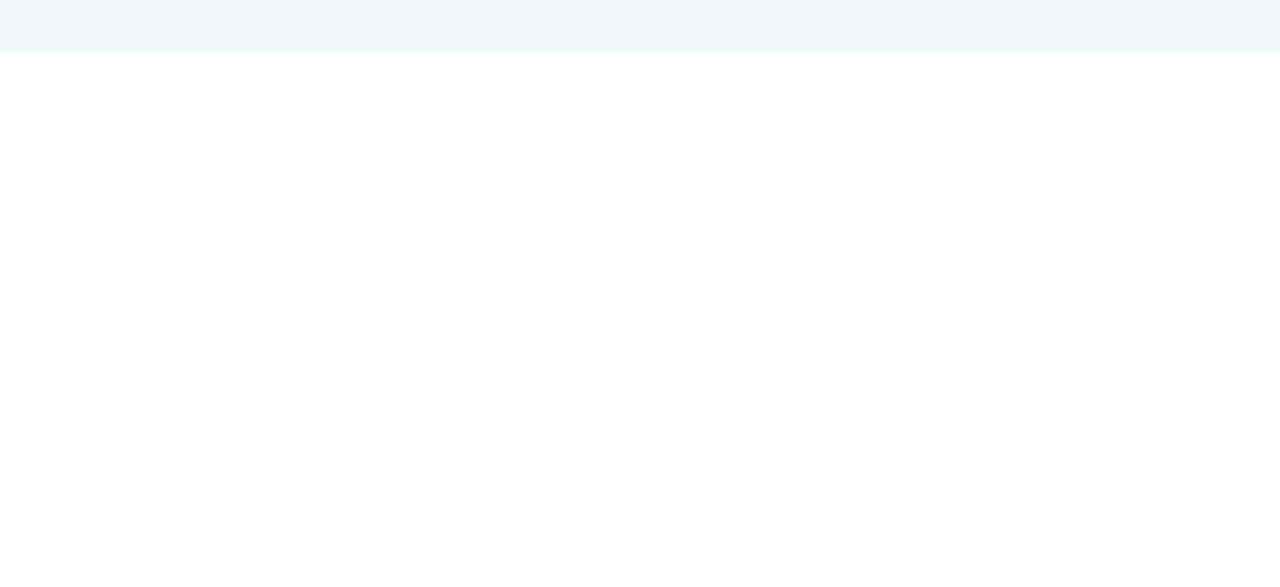
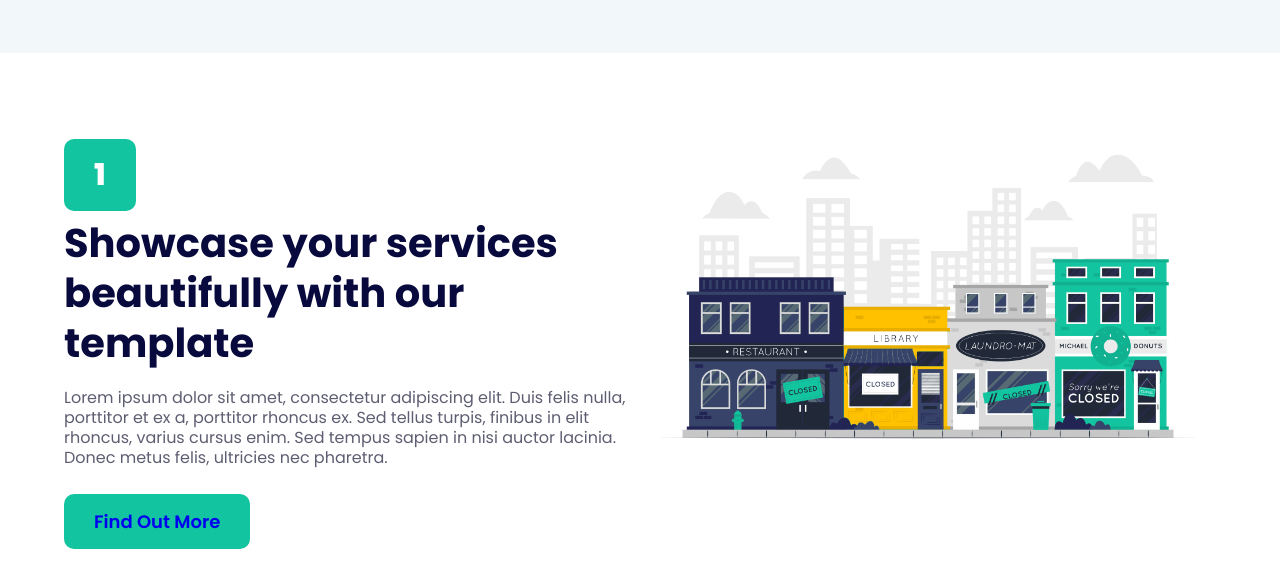
Before and after one commit to learnwithkawsar721/blimey-responsive, a plain HTML site: page index.html in a window 1280 px wide. Shown: the part 965-1552 px from the top of the page. Before the commit the page ends 1018 px from the top, so only its background shows below. Drawn offline with nearby package versions, Linux system fonts and the light colour scheme.

Commit message:
about done

```diff
--- a/assets/css/style.scss
+++ b/assets/css/style.scss
@@ -85,9 +85,51 @@
     }
 }
 
+/*======== Truset Client Area Design End ============*/
 
-
-/*======== Truset Client Area Design End ============*/
+/*======== About Area Design Start ============*/
+.about__area{
+    margin: 100px 0;
+    .about__details{
+        .about__top{
+            margin-bottom: 20px;
+            .btn{
+                font-size: 30px;
+                font-weight: 800;
+                @include setcolor(light);
+            }
+        }
+        h1{
+            @include setFont(40,700,dark);
+            line-height: 1.25;
+        }
+        p{
+            @include setFont(16,400,dark-light);
+            line-height: 1.25;
+            text-align: left;
+            margin-top: 20px;
+        }
+        .about_button{
+            margin-top: 40px;
+            .about__btn{
+                transition: all 1s ease-in ;
+                &:hover{
+                    @include setbgcolor(dark);
+                    @include setcolor(light);
+                }
+            }
+        }
+    }
+    .about__img{
+        width: 100%;
+        height: 100%;
+        img{
+            width: 100%;
+            height: 100%;
+        }
+    }
+}
+/*======== About Area Design End ============*/
 
 
 /*======== Responsive Design Start ============*/
@@ -118,7 +160,7 @@
             padding: 3.125rem 0 !important;
         }
     }
-    /*======== Header Area Design End ============*/
+
     /*======== Trushed Client Area Design Start ============*/
     .trused__client {
         padding: 40px 0 !important;
@@ -132,7 +174,18 @@
         font-size: 16px !important;
         margin-bottom: 0.5rem !important;
     }
-    /*======== Trushed Client Area Design End ============*/
+
+    /*======== About Area Design Start ============*/
+    .about__area{
+        .about__details{
+            h1{
+                font-size: 24px;
+            }
+        }
+        .about__img{
+            margin-top: 30px;
+        }
+    }
 }
 /* Small devices (portrait tablets and large phones, 600px and up) md */
 @media only screen and (min-width:481px) and (max-width: 768px) {
@@ -176,6 +229,12 @@
         }
     }
     /*======== Trushed Client Area Design End ============*/
+    /*======== About Area Design Start ============*/
+    .about__area {
+        .about__img {
+            margin-top: 30px;
+        }
+    }
 }
 /* Medium devices (landscape tablets, 768px and up) lg */
 @media only screen and (min-width:769px) and (max-width: 1024px) {
@@ -196,6 +255,19 @@
          }
      }
      /*======== Trushed Client Area Design End ============*/
+      /*======== About Area Design Start ============*/
+      .about__area {
+          .about__details{
+              h1{
+                  font-size: 28px !important;
+              }
+          }
+          .about__img {
+              img{
+                 height: 100%;
+              }
+          }
+      }
 }
 /* Large devices (laptops/desktops, 992px and up)  xl */
 @media only screen and (min-width:1025px) and (max-width: 1200px) {
--- a/index.html
+++ b/index.html
@@ -136,9 +136,41 @@
             </div>
         </div>
     </section>
+    <!-- ========= Trused Client Area End ============= -->
+    <!-- ========= About Area Start ============= -->
+    <section class="about__area container-fluid">
+        <div class="container">
+            <div class="row about__main">
+                <div class="col-md-12 col-sm-12 col-lg-6 col-xl-6 col-xxl-6">
+                    <div class="about__details">
+                        <div class="about__top">
+                            <span class="btn">1</span>
+                        </div>
+                        <h1>
+                            Showcase your services beautifully with our template
+                        </h1>
+                        <p>
+                            Lorem ipsum dolor sit amet, consectetur adipiscing elit. Duis felis nulla, porttitor et ex
+                            a, porttitor rhoncus ex. Sed
+                            tellus turpis, finibus in elit rhoncus, varius cursus enim. Sed tempus sapien in nisi auctor
+                            lacinia. Donec metus felis,
+                            ultricies nec pharetra.
+                        </p>
+                        <div class="about_button">
+                            <a href="#" class="btn about__btn">Find Out More</a>
+                        </div>
+                    </div>
+                </div>
+                <div class="col-md-12 col-sm-12 col-lg-6 col-xl-6 col-xxl-6">
+                    <div class="about__img">
+                        <img src="./assets/images/commerce.png" alt="">
+                    </div>
+                </div>
+            </div>
+        </div>
+    </section>
+    <!-- ========= About Area End ============= -->
 
-
-    <!-- ========= Trused Client Area End ============= -->
     <!-- ========= Header Area Start ============= -->
 
     <!-- ========= Header Area End ============= -->
```
Also changed, not shown: assets/css/style.css, 1 other file.
